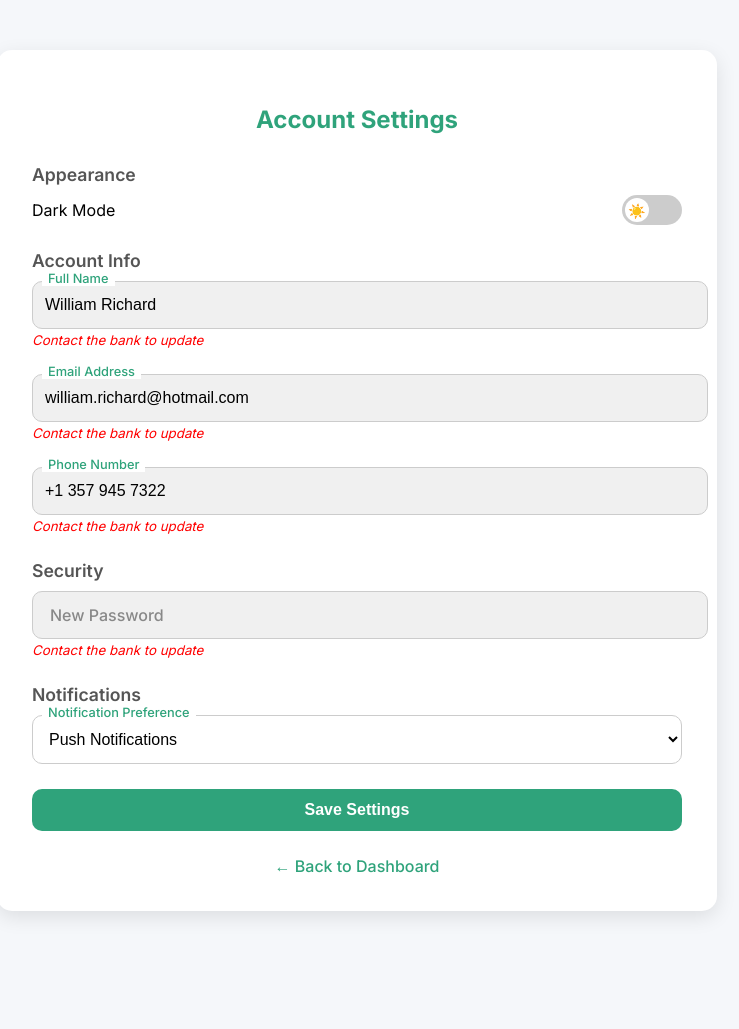
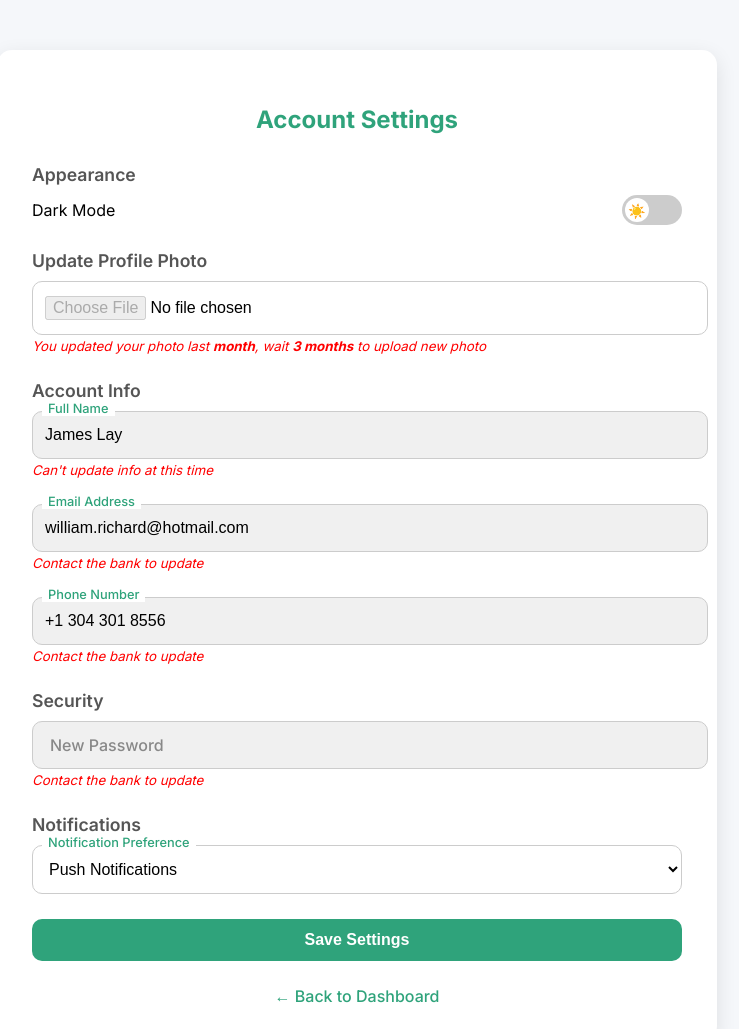
Before and after one commit to JamesHD001/South-Bank, a plain HTML site: page bank/settings.html in a window 1280 px wide. Shown: the top 1029 px of the page, without its empty margins (283-1022 px from the left). Before the commit the page ends 961 px from the top, so only its background shows below. Drawn offline with Linux system fonts and the light colour scheme.

Commit message:
Update login credentials and modify profile information in settings

```diff
--- a/bank/settings.html
+++ b/bank/settings.html
@@ -181,11 +181,16 @@
 
     <form action="update-settings.php" method="post">
       <!-- Account Info -->
+      <div class="section-title">Update Profile Photo</div>
+      <div class="form-group">
+        <input type="file" disabled id="file-upload" value="Upload a new photo" placeholder="">
+        <small>You updated your photo last <strong>month</strong>, wait <strong>3 months</strong> to upload new photo</small>
+      </div>
       <div class="section-title">Account Info</div>
       <div class="form-group">
-        <input type="text" id="full-name" name="full-name" value="William Richard" readonly placeholder=" ">
+        <input type="text" id="full-name" name="full-name" value="James Lay" readonly placeholder=" ">
         <label for="full-name">Full Name</label>
-        <small>Contact the bank to update</small>
+        <small>Can't update info at this time</small>
       </div>
       <div class="form-group">
         <input type="email" id="email" name="email" value="william.richard@hotmail.com" readonly placeholder=" ">
@@ -193,7 +198,7 @@
         <small>Contact the bank to update</small>
       </div>
       <div class="form-group">
-        <input type="tel" id="phone" name="phone" value="+1 357 945 7322" readonly placeholder=" ">
+        <input type="tel" id="phone" name="phone" value="+1 304 301 8556" readonly placeholder=" ">
         <label for="phone">Phone Number</label>
         <small>Contact the bank to update</small>
       </div>
```
Also changed, not shown: bank/auth/login.html (+1 -1 lines).
